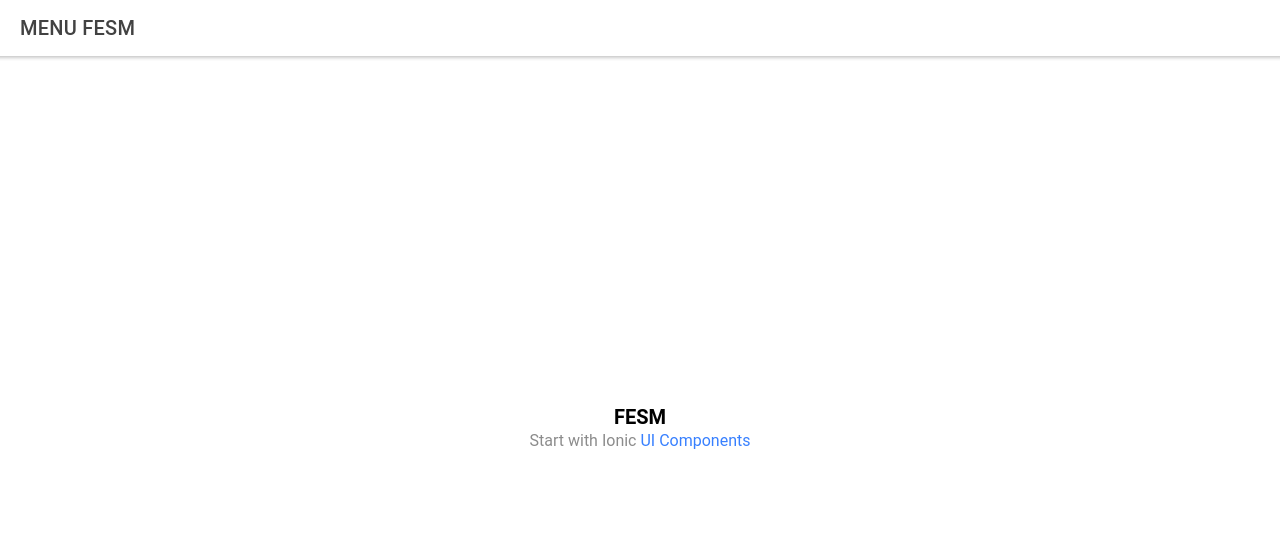
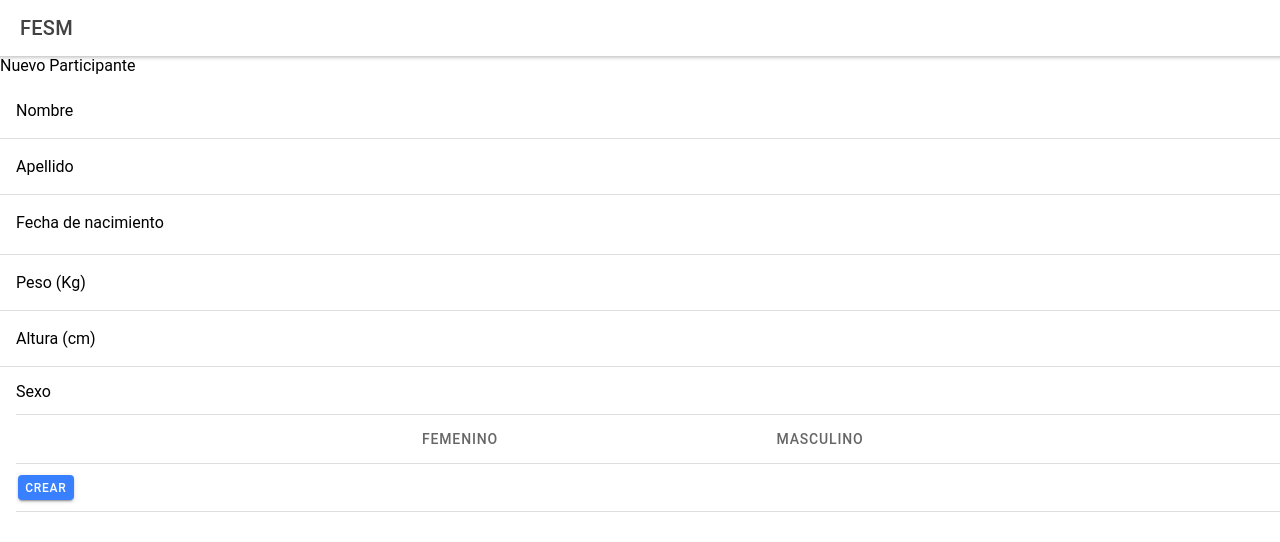
Before and after one commit to juestor/FESM, a React (Create React App) app in the folder FESM/: page /home in a window 1280 px wide. Shown: the top 542 px of the page. Built offline with nearby package versions, Linux system fonts and the light colour scheme.

Commit message:
Create the new participant component

```diff
--- /dev/null
+++ b/FESM/src/components/NewParticipant/NewParticipant.css
@@ -0,0 +1,3 @@
+.container {
+
+}
--- /dev/null
+++ b/FESM/src/components/NewParticipant/NewParticipant.tsx
@@ -0,0 +1,79 @@
+import React, { useState } from 'react';
+import './NewParticipant.css';
+import { IonList, IonItem, IonInput, IonLabel, IonDatetime, IonSegment, IonSegmentButton, IonButton } from '@ionic/react';
+
+interface ContainerProps { }
+
+const NewParticipant: React.FC<ContainerProps> = () => {
+  const [name, setName] = useState<string>();
+  const [lastName, setLastName] = useState<string>();
+  const [birthDate, setBirthDate] = useState<string>();
+  const [weight, setWeight] = useState<number>();
+  const [height, setHeight] = useState<number>();
+  const [gender, setGender] = useState<string>();
+
+  // const [birthDate, setBirthDate] = useState<string>('2012-12-15T13:47:20.789');
+
+  const createParticipant = () => {
+    console.log('Se va a crear el participante:');
+    console.log('name', name);
+    console.log('lastName', lastName);
+    console.log('birthDate', birthDate);
+    console.log('weight', weight);
+    console.log('height', height);
+    console.log('gender', gender);
+  }
+
+  return (
+    <div className="container">
+      <label>Nuevo Participante</label>
+      <IonList>
+        <IonItem>
+          <IonLabel position="floating">Nombre</IonLabel>
+          <IonInput value={name} onIonChange={e => setName(e.detail.value!)}></IonInput>
+        </IonItem>
+
+        <IonItem>
+          <IonLabel position="floating">Apellido</IonLabel>
+          <IonInput value={lastName} onIonChange={e => setLastName(e.detail.value!)}></IonInput>
+        </IonItem>
+
+        <IonItem>
+          <IonLabel position="floating">Fecha de nacimiento</IonLabel>
+          <IonDatetime displayFormat="MM/DD/YYYY" min="1900-01-01" max="2100-12-31" value={birthDate} onIonChange={e => setBirthDate(e.detail.value!)}></IonDatetime>
+        </IonItem>
+
+        <IonItem>
+          <IonLabel position="floating">Peso (Kg)</IonLabel>
+          <IonInput type="number" value={weight} onIonChange={e => setWeight(parseFloat(e.detail.value!))}></IonInput>
+        </IonItem>
+
+        <IonItem>
+          <IonLabel position="floating">Altura (cm)</IonLabel>
+          <IonInput type="number" value={height} onIonChange={e => setHeight(parseFloat(e.detail.value!))}></IonInput>
+        </IonItem>
+
+        <IonItem>
+          <IonLabel position="fixed">Sexo</IonLabel>
+        </IonItem>
+
+        <IonItem>
+          <IonSegment onIonChange={e => setGender(e.detail.value)}>
+            <IonSegmentButton value='female'>
+              <IonLabel>Femenino</IonLabel>
+            </IonSegmentButton>
+            <IonSegmentButton value='male'>
+              <IonLabel>Masculino</IonLabel>
+            </IonSegmentButton>
+          </IonSegment>
+        </IonItem>
+
+        <IonItem>
+          <IonButton expand="block" onClick={createParticipant}>Crear</IonButton>
+        </IonItem>
+      </IonList>
+    </div>
+  );
+};
+
+export default NewParticipant;
--- a/FESM/src/pages/Home.tsx
+++ b/FESM/src/pages/Home.tsx
@@ -1,6 +1,6 @@
 import { IonContent, IonHeader, IonPage, IonTitle, IonToolbar } from '@ionic/react';
 import React from 'react';
-import ExploreContainer from '../components/ExploreContainer';
+import NewParticipant from '../components/NewParticipant/NewParticipant';
 import './Home.css';
 
 const Home: React.FC = () => {
@@ -8,16 +8,11 @@ const Home: React.FC = () => {
     <IonPage>
       <IonHeader>
         <IonToolbar>
-          <IonTitle>MENU FESM</IonTitle>
+          <IonTitle>FESM</IonTitle>
         </IonToolbar>
       </IonHeader>
       <IonContent>
-        <IonHeader collapse="condense">
-          <IonToolbar>
-            <IonTitle size="large">FESM</IonTitle>
-          </IonToolbar>
-        </IonHeader>
-        <ExploreContainer />
+        <NewParticipant />
       </IonContent>
     </IonPage>
   );
```
